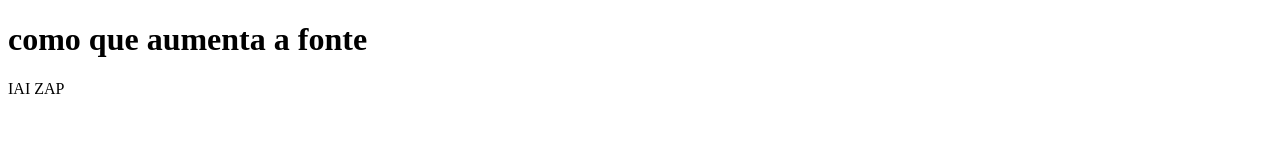
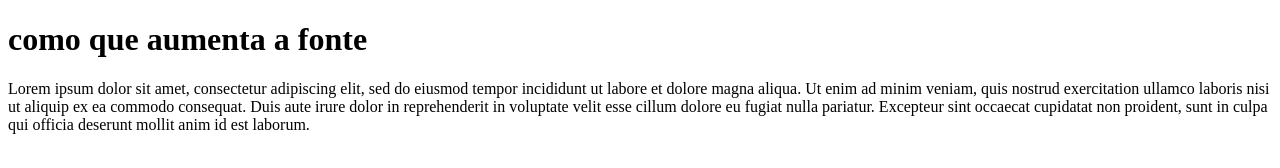
Before and after one commit to Djheffeson/djheffeson.github.io, a plain HTML site: page index.html in a window 1280 px wide. Drawn offline with Linux system fonts and the light colour scheme.

Commit message:
Update index.html

```diff
--- a/index.html
+++ b/index.html
@@ -6,6 +6,6 @@
 	</head>
 	<body>
 		<h1>como que aumenta a fonte</h1>
-		<p>IAI ZAP</p>
+		<p>Lorem ipsum dolor sit amet, consectetur adipiscing elit, sed do eiusmod tempor incididunt ut labore et dolore magna aliqua. Ut enim ad minim veniam, quis nostrud exercitation ullamco laboris nisi ut aliquip ex ea commodo consequat. Duis aute irure dolor in reprehenderit in voluptate velit esse cillum dolore eu fugiat nulla pariatur. Excepteur sint occaecat cupidatat non proident, sunt in culpa qui officia deserunt mollit anim id est laborum.</p>
 	</body>
 </html>
```
